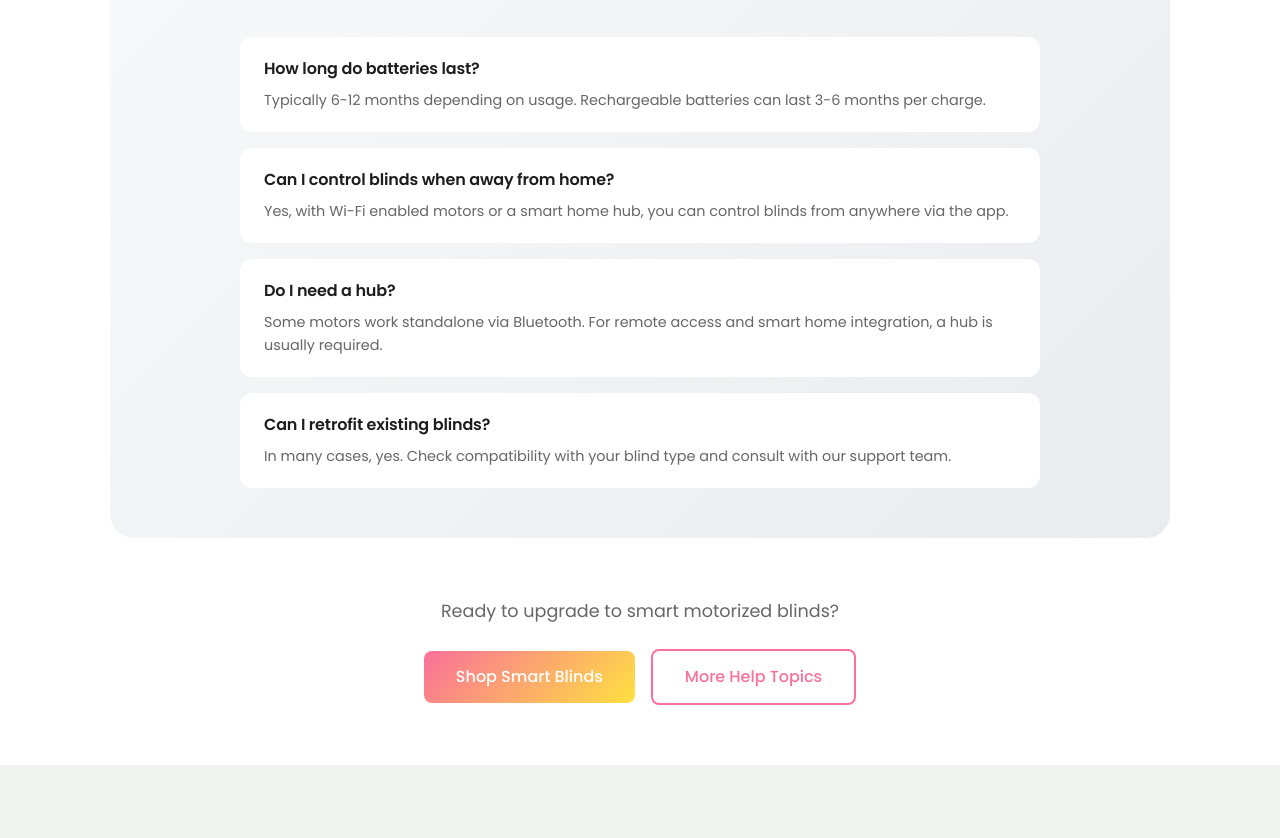
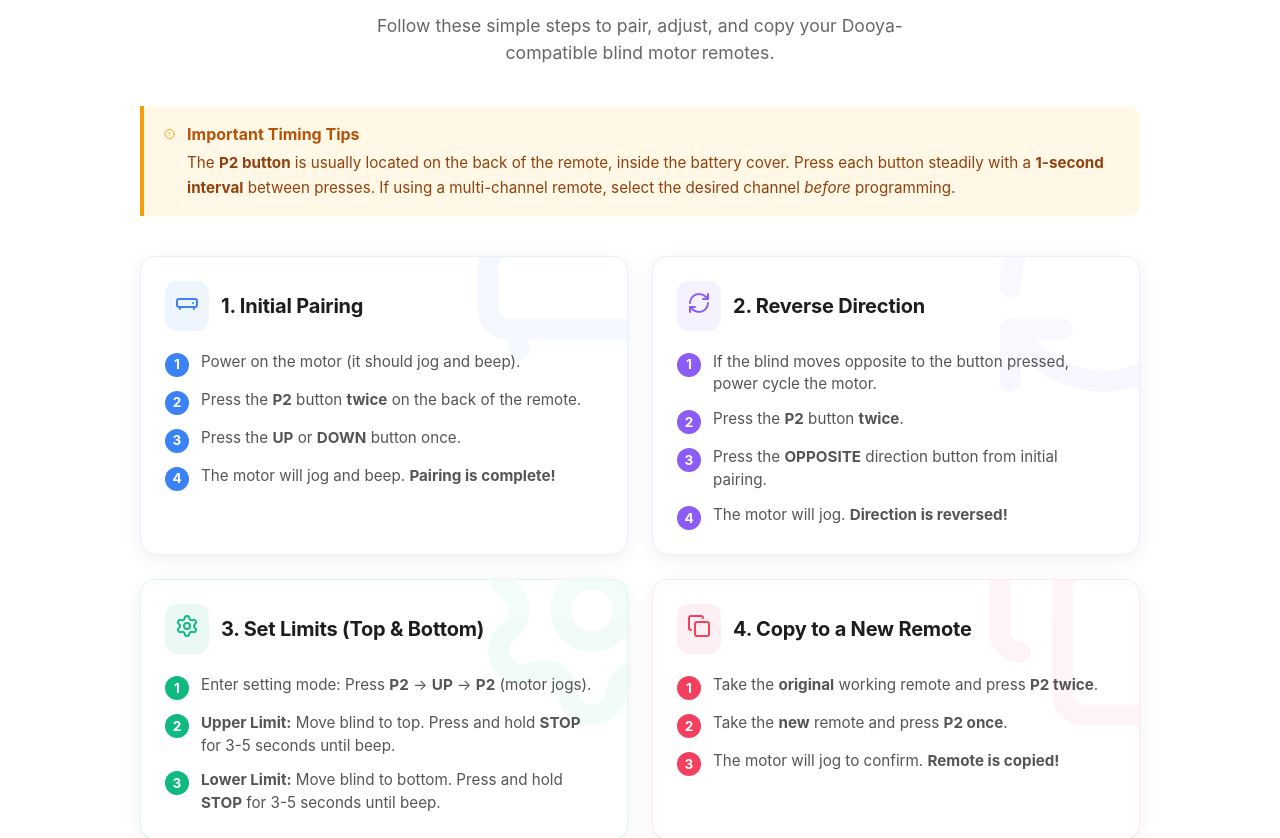
Before and after one commit to park102941-cmyk/jsblinxd, a React (Vite) app: page /help/smart-motors in a window 1280 px wide. Shown: the part 3955-4793 px from the top of the page. Built offline with nearby package versions, Linux system fonts and the light colour scheme; no server answers; the database is empty.

Commit message:
feat: add remote programming infographic to help center and accessory details

```diff
--- /dev/null
+++ b/src/components/RemoteInfographic.jsx
@@ -0,0 +1,148 @@
+import React from 'react';
+import { Settings, ArrowUp, ArrowDown, RefreshCw, Copy, CheckCircle2, AlertCircle, StopCircle, RadioReceiver } from 'lucide-react';
+
+const StepCard = ({ title, steps, icon: Icon, color }) => (
+    <div style={{
+        background: '#fff',
+        borderRadius: '16px',
+        padding: '24px',
+        boxShadow: '0 4px 20px rgba(0,0,0,0.06)',
+        border: `1px solid ${color}20`,
+        position: 'relative',
+        overflow: 'hidden'
+    }}>
+        <div style={{
+            position: 'absolute', top: '-15px', right: '-15px',
+            opacity: 0.05, transform: 'scale(2.5)', color: color
+        }}>
+            <Icon size={100} />
+        </div>
+
+        <div style={{ display: 'flex', alignItems: 'center', gap: '12px', marginBottom: '20px', position: 'relative', zIndex: 1 }}>
+            <div style={{
+                background: `${color}15`, color: color, padding: '10px', borderRadius: '12px'
+            }}>
+                <Icon size={24} />
+            </div>
+            <h3 style={{ margin: 0, fontSize: '1.25rem', fontWeight: '700', color: '#1d1d1f' }}>
+                {title}
+            </h3>
+        </div>
+
+        <div style={{ position: 'relative', zIndex: 1, display: 'flex', flexDirection: 'column', gap: '12px' }}>
+            {steps.map((step, idx) => (
+                <div key={idx} style={{ display: 'flex', alignItems: 'flex-start', gap: '12px' }}>
+                    <div style={{
+                        minWidth: '24px', height: '24px', borderRadius: '50%',
+                        background: color, color: '#fff', fontSize: '0.85rem',
+                        display: 'flex', alignItems: 'center', justifyContent: 'center',
+                        fontWeight: 'bold', marginTop: '2px'
+                    }}>
+                        {idx + 1}
+                    </div>
+                    <div style={{ fontSize: '0.95rem', color: '#555', lineHeight: '1.5' }}>
+                        {step}
+                    </div>
+                </div>
+            ))}
+        </div>
+    </div>
+);
+
+const RemoteInfographic = () => {
+    return (
+        <div style={{ padding: '40px 0', maxWidth: '1000px', margin: '0 auto', fontFamily: 'Inter, sans-serif' }}>
+            <div style={{ textAlign: 'center', marginBottom: '40px' }}>
+                <h2 style={{ fontSize: '2rem', fontWeight: '800', color: '#1d1d1f', marginBottom: '16px' }}>
+                    Smart Motor Remote Programming Guide
+                </h2>
+                <p style={{ fontSize: '1.1rem', color: '#666', maxWidth: '600px', margin: '0 auto' }}>
+                    Follow these simple steps to pair, adjust, and copy your Dooya-compatible blind motor remotes.
+                </p>
+            </div>
+
+            {/* Note alert */}
+            <div style={{
+                background: '#fff8e6', borderLeft: '4px solid #f59e0b',
+                padding: '16px 20px', borderRadius: '0 12px 12px 0', marginBottom: '40px',
+                display: 'flex', gap: '12px', alignItems: 'flex-start'
+            }}>
+                <AlertCircle size={20} color="#f59e0b" style={{ marginTop: '2px' }} />
+                <div>
+                    <strong style={{ display: 'block', color: '#b45309', marginBottom: '4px' }}>Important Timing Tips</strong>
+                    <span style={{ color: '#92400e', fontSize: '0.95rem', lineHeight: '1.5' }}>
+                        The <strong>P2 button</strong> is usually located on the back of the remote, inside the battery cover.
+                        Press each button steadily with a <strong>1-second interval</strong> between presses.
+                        If using a multi-channel remote, select the desired channel <em>before</em> programming.
+                    </span>
+                </div>
+            </div>
+
+            <div style={{
+                display: 'grid', gridTemplateColumns: 'repeat(auto-fit, minmax(320px, 1fr))', gap: '24px'
+            }}>
+                {/* 1. Pairing */}
+                <StepCard
+                    title="1. Initial Pairing"
+                    icon={RadioReceiver}
+                    color="#3b82f6"
+                    steps={[
+                        <span>Power on the motor (it should jog and beep).</span>,
+                        <span>Press the <strong>P2</strong> button <strong>twice</strong> on the back of the remote.</span>,
+                        <span>Press the <strong>UP</strong> or <strong>DOWN</strong> button once.</span>,
+                        <span>The motor will jog and beep. <strong>Pairing is complete!</strong></span>
+                    ]}
+                />
+
+                {/* 2. Reverse Direction */}
+                <StepCard
+                    title="2. Reverse Direction"
+                    icon={RefreshCw}
+                    color="#8b5cf6"
+                    steps={[
+                        <span>If the blind moves opposite to the button pressed, power cycle the motor.</span>,
+                        <span>Press the <strong>P2</strong> button <strong>twice</strong>.</span>,
+                        <span>Press the <strong>OPPOSITE</strong> direction button from initial pairing.</span>,
+                        <span>The motor will jog. <strong>Direction is reversed!</strong></span>
+                    ]}
+                />
+
+                {/* 3. Set Limits */}
+                <StepCard
+                    title="3. Set Limits (Top & Bottom)"
+                    icon={Settings}
+                    color="#10b981"
+                    steps={[
+                        <span>Enter setting mode: Press <strong>P2</strong> → <strong>UP</strong> → <strong>P2</strong> (motor jogs).</span>,
+                        <span><strong>Upper Limit:</strong> Move blind to top. Press and hold <strong>STOP</strong> for 3-5 seconds until beep.</span>,
+                        <span><strong>Lower Limit:</strong> Move blind to bottom. Press and hold <strong>STOP</strong> for 3-5 seconds until beep.</span>
+                    ]}
+                />
+
+                {/* 4. Copy Remote */}
+                <StepCard
+                    title="4. Copy to a New Remote"
+                    icon={Copy}
+                    color="#f43f5e"
+                    steps={[
+                        <span>Take the <strong>original</strong> working remote and press <strong>P2 twice</strong>.</span>,
+                        <span>Take the <strong>new</strong> remote and press <strong>P2 once</strong>.</span>,
+                        <span>The motor will jog to confirm. <strong>Remote is copied!</strong></span>
+                    ]}
+                />
+            </div>
+
+            <div style={{
+                marginTop: '40px', background: '#f8fafc', padding: '24px', borderRadius: '16px',
+                border: '1px solid #e2e8f0', textAlign: 'center'
+            }}>
+                <div style={{ display: 'inline-flex', alignItems: 'center', gap: '8px', color: '#475569', fontWeight: '500' }}>
+                    <CheckCircle2 size={18} color="#10b981" />
+                    <span>Visual feedback (Jog) means a brief up-and-down movement of the blind.</span>
+                </div>
+            </div>
+        </div>
+    );
+};
+
+export default RemoteInfographic;
--- a/src/pages/ProductDetail.jsx
+++ b/src/pages/ProductDetail.jsx
@@ -10,6 +10,7 @@ import { orderEngine } from '../lib/orderEngine';
 import OrderingGuide from '../components/OrderingGuide';
 import WindowVisualizer from '../components/WindowVisualizer';
 import LiftStyleIllustration from '../components/LiftStyleIllustration';
+import RemoteInfographic from '../components/RemoteInfographic';
 
 
 const ProductDetail = () => {
@@ -1725,6 +1726,12 @@ const ProductDetail = () => {
                     </div>
                 );
             })()}
+            {/* Remote Infographic - Only show if product title contains "Remote" or category is "remote" */}
+            {(product?.title?.toLowerCase().includes('remote') || product?.category?.toLowerCase().includes('remote')) && (
+                <div className="container" style={{ padding: '0 20px', marginBottom: '60px' }}>
+                    <RemoteInfographic />
+                </div>
+            )}
 
             {/* Full Screen Image Lightbox */}
             {isLightboxOpen && (
--- a/src/pages/help/SmartMotors.jsx
+++ b/src/pages/help/SmartMotors.jsx
@@ -1,6 +1,7 @@
 import React from 'react';
 import { Link } from 'react-router-dom';
 import { Cpu, ArrowLeft, Zap, Battery, Wifi, Smartphone, Clock, Shield, CheckCircle, Home as HomeIcon } from 'lucide-react';
+import RemoteInfographic from '../../components/RemoteInfographic';
 
 const SmartMotors = () => {
     const motorTypes = [
@@ -352,6 +353,11 @@ const SmartMotors = () => {
                     </div>
                 </div>
 
+                {/* Remote Programming Infographic */}
+                <div style={{ marginBottom: '80px' }}>
+                    <RemoteInfographic />
+                </div>
+
                 {/* FAQ */}
                 <div style={{ background: 'linear-gradient(135deg, #f8f9fa 0%, #e9ecef 100%)', padding: '50px 40px', borderRadius: '24px', marginBottom: '60px' }}>
                     <h2 style={{ fontSize: '2rem', fontWeight: 'bold', marginBottom: '30px', color: '#1d1d1f', textAlign: 'center' }}>
```
